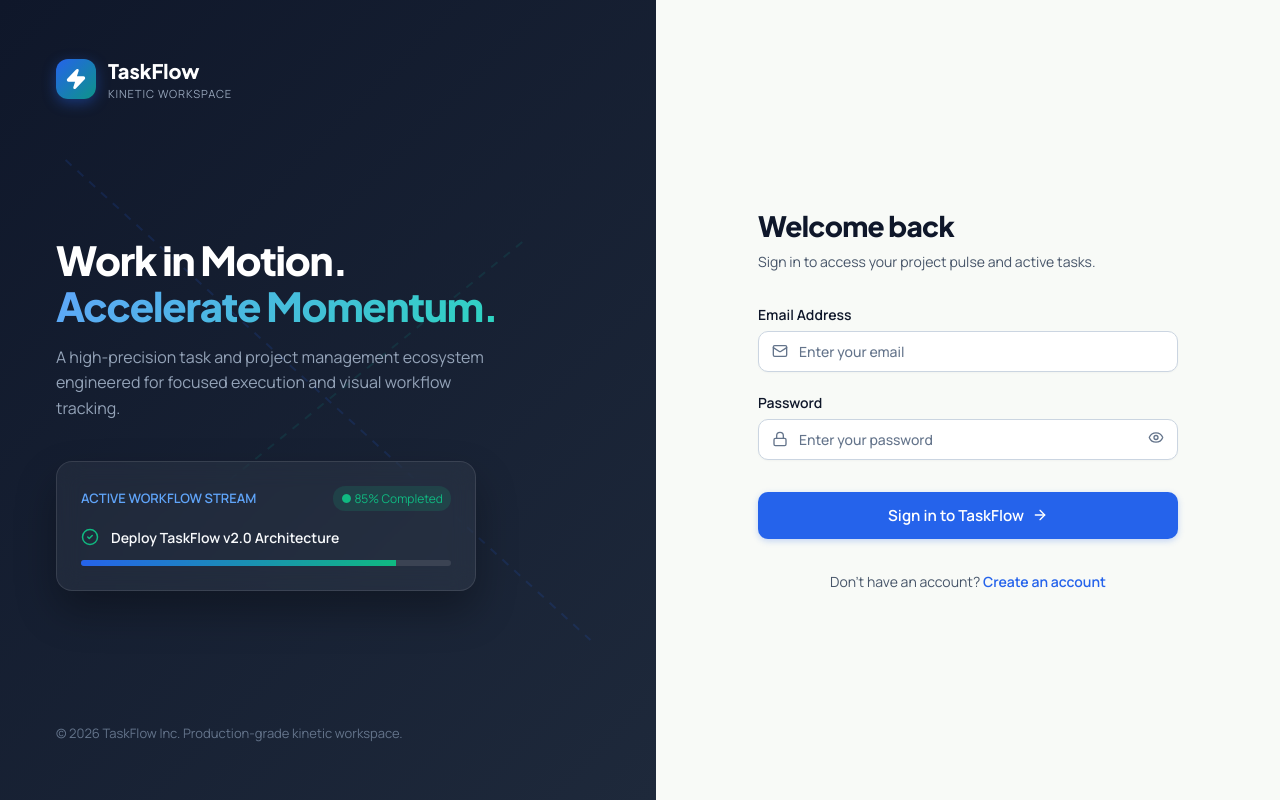
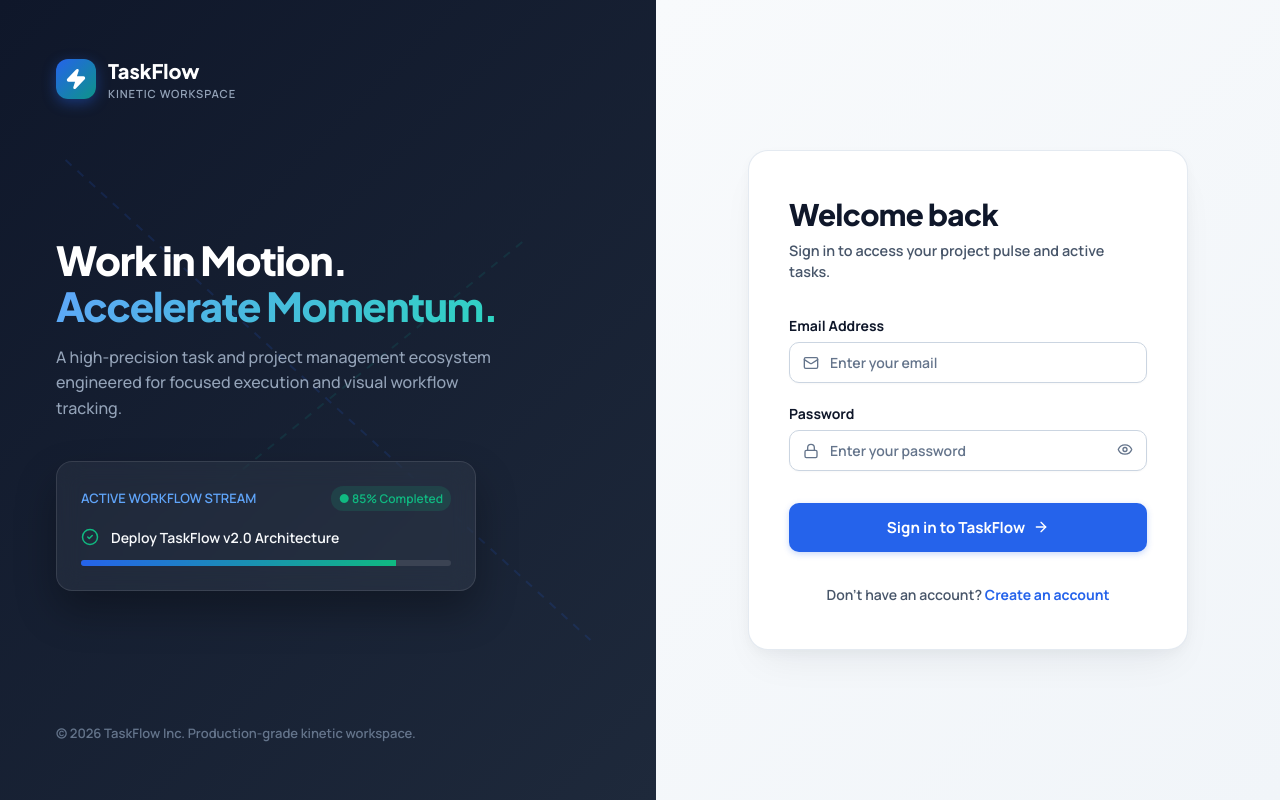
Before and after one commit to gagatech-57/TackFlow, a React (Vite) app in the folder frontend/: page /login in a window 1280 px wide. Built offline with nearby package versions, Linux system fonts and the light colour scheme; no server answers.

Commit message:
style: remove WORKSPACE PULSE DASHBOARD text, elevate login/register form cards, and apply bold typography across full project

```diff
--- a/frontend/src/index.css
+++ b/frontend/src/index.css
@@ -85,6 +85,7 @@ html, body {
   background-color: var(--bg-app);
   color: var(--text-main);
   font-family: var(--font-body);
+  font-weight: 600;
   line-height: 1.5;
   -webkit-font-smoothing: antialiased;
   -moz-osx-font-smoothing: grayscale;
@@ -92,24 +93,26 @@ html, body {
 
 body {
   overflow-x: hidden;
+  font-weight: 600;
 }
 
-/* Typography Hierarchy */
+/* Typography Hierarchy — Crisp High-Contrast Bold Text */
 h1, h2, h3, h4, h5, h6 {
   font-family: var(--font-heading);
   color: var(--text-main);
-  font-weight: 700;
+  font-weight: 800;
   letter-spacing: -0.025em;
 }
 
-h1 { font-size: 2rem; line-height: 1.25; }
-h2 { font-size: 1.5rem; line-height: 1.3; }
-h3 { font-size: 1.25rem; line-height: 1.35; }
-h4 { font-size: 1rem; line-height: 1.4; }
+h1 { font-size: 2rem; line-height: 1.25; font-weight: 800; }
+h2 { font-size: 1.5rem; line-height: 1.3; font-weight: 800; }
+h3 { font-size: 1.25rem; line-height: 1.35; font-weight: 700; }
+h4 { font-size: 1rem; line-height: 1.4; font-weight: 700; }
 
 p {
-  color: var(--text-secondary);
+  color: #334155;
   font-family: var(--font-body);
+  font-weight: 500;
 }
 
 /* Kinetic App Layout Container */
--- a/frontend/src/pages/Dashboard.jsx
+++ b/frontend/src/pages/Dashboard.jsx
@@ -109,13 +109,10 @@ const Dashboard = () => {
         }}
       >
         <div>
-          <span style={{ fontSize: '0.875rem', fontWeight: 600, color: 'var(--primary)' }}>
-            WORKSPACE PULSE DASHBOARD
-          </span>
-          <h1 style={{ fontSize: '1.875rem', fontWeight: 800, color: 'var(--text-main)', marginTop: '0.125rem' }}>
+          <h1 style={{ fontSize: '2rem', fontWeight: 800, color: 'var(--text-main)', letterSpacing: '-0.025em' }}>
             {getGreeting()}, {(user?.name || user?.fullName) ? (user.name || user.fullName).split(' ')[0] : 'Workspace Member'} 👋
           </h1>
-          <p style={{ fontSize: '0.9375rem', color: 'var(--text-secondary)' }}>
+          <p style={{ fontSize: '0.95rem', fontWeight: 600, color: 'var(--text-secondary)', marginTop: '0.25rem' }}>
             Here is the current momentum and flow state of your projects.
           </p>
         </div>
@@ -125,17 +122,17 @@ const Dashboard = () => {
           <button
             onClick={() => setIsTaskModalOpen(true)}
             className="btn btn-secondary"
-            style={{ gap: '0.5rem' }}
+            style={{ gap: '0.5rem', fontWeight: 700 }}
           >
-            <PlusCircle size={16} style={{ color: '#2563eb' }} />
+            <PlusCircle size={18} style={{ color: '#2563eb' }} />
             <span>Add Task</span>
           </button>
           <button
             onClick={() => setIsProjectModalOpen(true)}
             className="btn btn-primary"
-            style={{ gap: '0.5rem' }}
+            style={{ gap: '0.5rem', fontWeight: 700 }}
           >
-            <FolderPlus size={16} />
+            <FolderPlus size={18} />
             <span>Ignite Project</span>
           </button>
         </div>
--- a/frontend/src/pages/Login.jsx
+++ b/frontend/src/pages/Login.jsx
@@ -184,26 +184,34 @@ const Login = () => {
         </div>
       </div>
 
-      {/* Right Column — Form */}
+      {/* Right Column — Elevated Kinetic Form Card */}
       <div style={{
         flex: 1,
         display: 'flex',
         alignItems: 'center',
         justifyContent: 'center',
         padding: '2.5rem',
-        backgroundColor: 'var(--bg-app)'
+        background: 'linear-gradient(135deg, #f8fafc 0%, #f1f5f9 100%)'
       }}>
         <motion.div
-          initial={{ opacity: 0, x: 20 }}
-          animate={{ opacity: 1, x: 0 }}
+          initial={{ opacity: 0, scale: 0.96 }}
+          animate={{ opacity: 1, scale: 1 }}
           transition={{ duration: 0.5 }}
-          style={{ width: '100%', maxWidth: '420px' }}
+          style={{
+            width: '100%',
+            maxWidth: '440px',
+            backgroundColor: '#ffffff',
+            borderRadius: '20px',
+            border: '1px solid rgba(226, 232, 240, 0.9)',
+            boxShadow: '0 20px 40px -15px rgba(15, 23, 42, 0.08), 0 4px 12px rgba(15, 23, 42, 0.03)',
+            padding: '2.75rem 2.5rem'
+          }}
         >
           <div style={{ marginBottom: '2rem' }}>
-            <h2 style={{ fontSize: '1.75rem', fontWeight: 800, color: 'var(--text-main)', marginBottom: '0.375rem' }}>
+            <h2 style={{ fontSize: '1.85rem', fontWeight: 800, color: '#0f172a', marginBottom: '0.375rem', letterSpacing: '-0.02em' }}>
               Welcome back
             </h2>
-            <p style={{ fontSize: '0.875rem', color: 'var(--text-secondary)' }}>
+            <p style={{ fontSize: '0.9rem', fontWeight: 600, color: '#475569' }}>
               Sign in to access your project pulse and active tasks.
             </p>
           </div>
@@ -219,6 +227,7 @@ const Login = () => {
                 borderRadius: 'var(--radius-md)',
                 color: '#b91c1c',
                 fontSize: '0.84rem',
+                fontWeight: 600,
                 marginBottom: '1.25rem'
               }}
             >
@@ -228,7 +237,9 @@ const Login = () => {
 
           <form onSubmit={handleSubmit}>
             <div className="form-group">
-              <label className="form-label" htmlFor="email">Email Address</label>
+              <label className="form-label" htmlFor="email" style={{ fontWeight: 700, color: '#0f172a' }}>
+                Email Address
+              </label>
               <div style={{ position: 'relative' }}>
                 <input
                   id="email"
@@ -238,7 +249,7 @@ const Login = () => {
                   onChange={handleChange}
                   placeholder="Enter your email"
                   className="form-input"
-                  style={{ paddingLeft: '2.5rem' }}
+                  style={{ paddingLeft: '2.5rem', fontWeight: 600 }}
                   required
                 />
                 <Mail size={16} style={{ position: 'absolute', left: '0.875rem', top: '50%', transform: 'translateY(-50%)', color: 'var(--text-muted)' }} />
@@ -246,7 +257,9 @@ const Login = () => {
             </div>
 
             <div className="form-group">
-              <label className="form-label" htmlFor="password">Password</label>
+              <label className="form-label" htmlFor="password" style={{ fontWeight: 700, color: '#0f172a' }}>
+                Password
+              </label>
               <div style={{ position: 'relative' }}>
                 <input
                   id="password"
@@ -256,7 +269,7 @@ const Login = () => {
                   onChange={handleChange}
                   placeholder="Enter your password"
                   className="form-input"
-                  style={{ paddingLeft: '2.5rem', paddingRight: '2.5rem' }}
+                  style={{ paddingLeft: '2.5rem', paddingRight: '2.5rem', fontWeight: 600 }}
                   required
                 />
                 <Lock size={16} style={{ position: 'absolute', left: '0.875rem', top: '50%', transform: 'translateY(-50%)', color: 'var(--text-muted)' }} />
@@ -285,16 +298,18 @@ const Login = () => {
               className="btn btn-primary"
               style={{
                 width: '100%',
-                padding: '0.75rem',
+                padding: '0.8rem',
                 fontSize: '0.95rem',
-                marginTop: '0.75rem'
+                fontWeight: 700,
+                marginTop: '0.75rem',
+                borderRadius: 'var(--radius-md)'
               }}
             >
               {submitting ? (
                 <KineticLoader color="white" text="Signing in..." />
               ) : (
                 <>
-                  <span>Sign in to TaskFlow</span>
+                  <span style={{ fontWeight: 700 }}>Sign in to TaskFlow</span>
                   <ArrowRight size={16} />
                 </>
               )}
@@ -305,10 +320,11 @@ const Login = () => {
             marginTop: '2rem',
             textAlign: 'center',
             fontSize: '0.875rem',
-            color: 'var(--text-secondary)'
+            fontWeight: 600,
+            color: '#475569'
           }}>
             Don't have an account?{' '}
-            <Link to="/register" style={{ color: 'var(--primary)', fontWeight: 600, textDecoration: 'none' }}>
+            <Link to="/register" style={{ color: 'var(--primary)', fontWeight: 700, textDecoration: 'none' }}>
               Create an account
             </Link>
           </div>
```
Also changed, not shown: frontend/src/pages/Register.jsx (+41 -21 lines).
